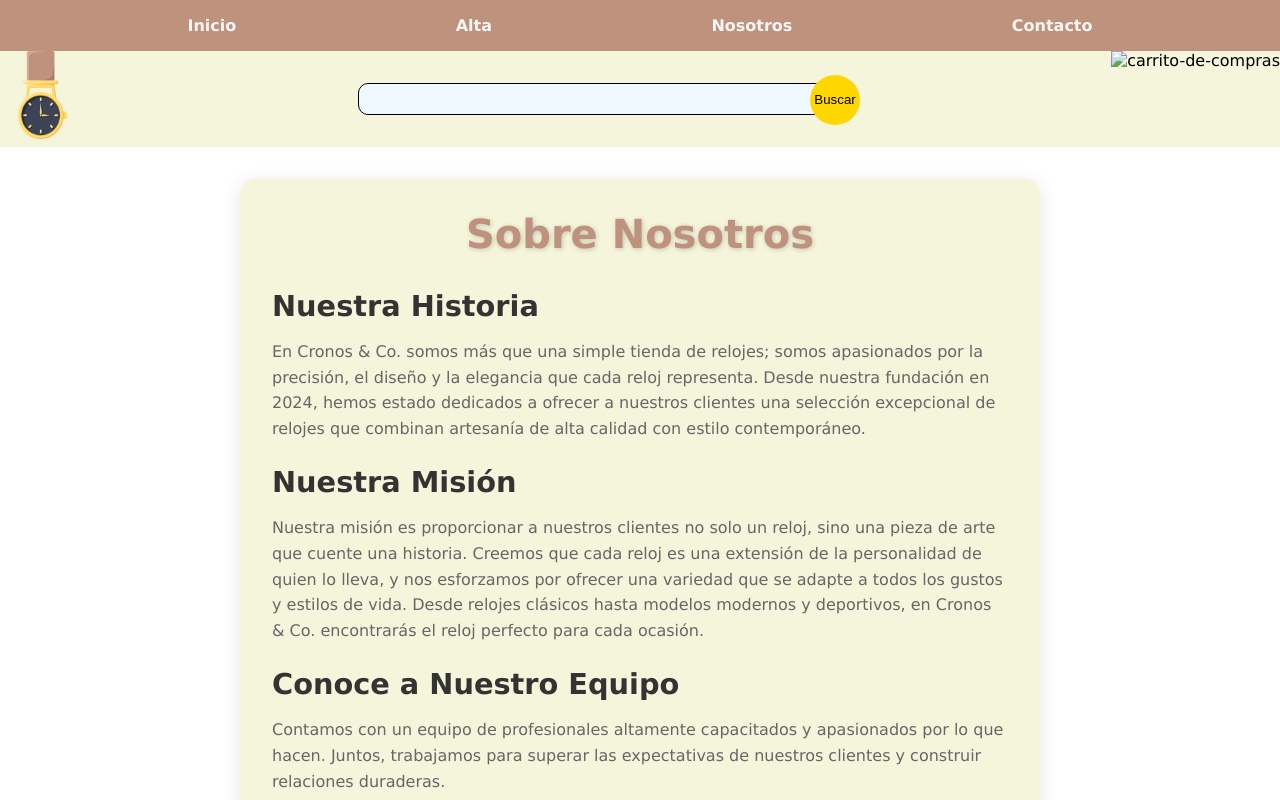
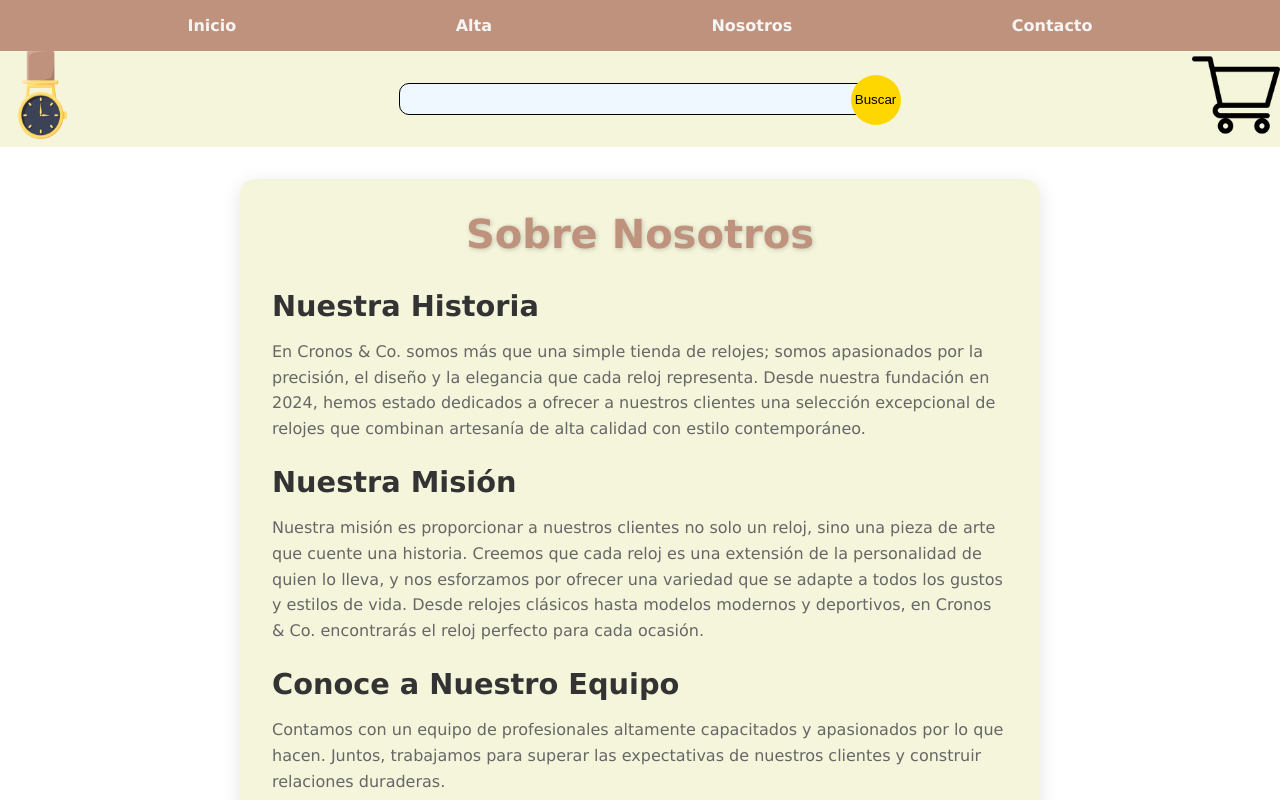
Before and after one commit to Destrok3/proyecto_integrador, a website built with Vite: page src/pages/nosotros/nosotros.html in a window 1280 px wide. Shown: the top 800 px of the page. Built offline with nearby package versions, Linux system fonts and the light colour scheme; a web font is replaced by a local one.

Commit message:
no se veia el carrito en el html de nosotros.html

```diff
--- a/src/pages/nosotros/nosotros.html
+++ b/src/pages/nosotros/nosotros.html
@@ -37,7 +37,7 @@
            <button type="submit" class="search-bar__form-submit">Buscar</button>
         </form>
         <div class="search-bar__carrito-container">
-          <img class="search-bar__logo-container" src="/public/imgs/icons/carrito-de-compras.png" alt="carrito-de-compras"></div>
+          <img class="search-bar__logo-container" src="/public/imgs/icons/carrito-de-compras.webp" alt="carrito-de-compras"></div>
         <div class="menu-toogle">
           <label for="menu" class="menu-toogle__label">
             <span class="menu-toogle__top-bread"></span>
```
